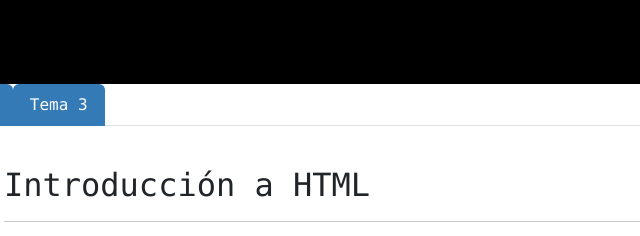
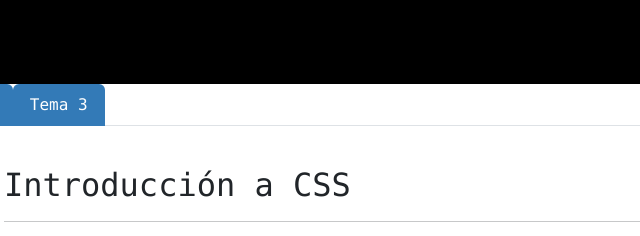
Before and after one commit to ByZarco000/InfoCode, a plain HTML site: page views/information-css.html in a window 1280 px wide. Shown: the full height of the page, 296-936 px from the left. Drawn offline with nearby package versions, Linux system fonts and the light colour scheme.

Commit message:
Informatio

```diff
--- a/views/information-css.html
+++ b/views/information-css.html
@@ -58,7 +58,7 @@
     <div class="tab-content" id="myTabContent">
         <!-- Contenido de la Pestaña 1 -->
         <div class="tab-pane fade show active" id="tab1" role="tabpanel" aria-labelledby="tab1-tab">
-            <h2>Introducción a HTML</h2>
+            <h2>Introducción a CSS</h2>
             <hr>
 
 
```
